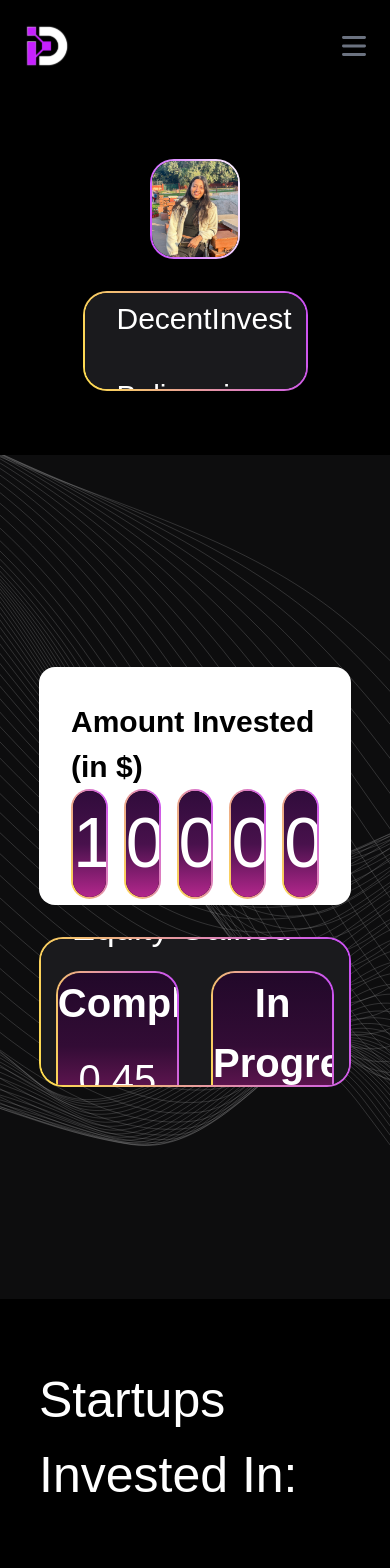
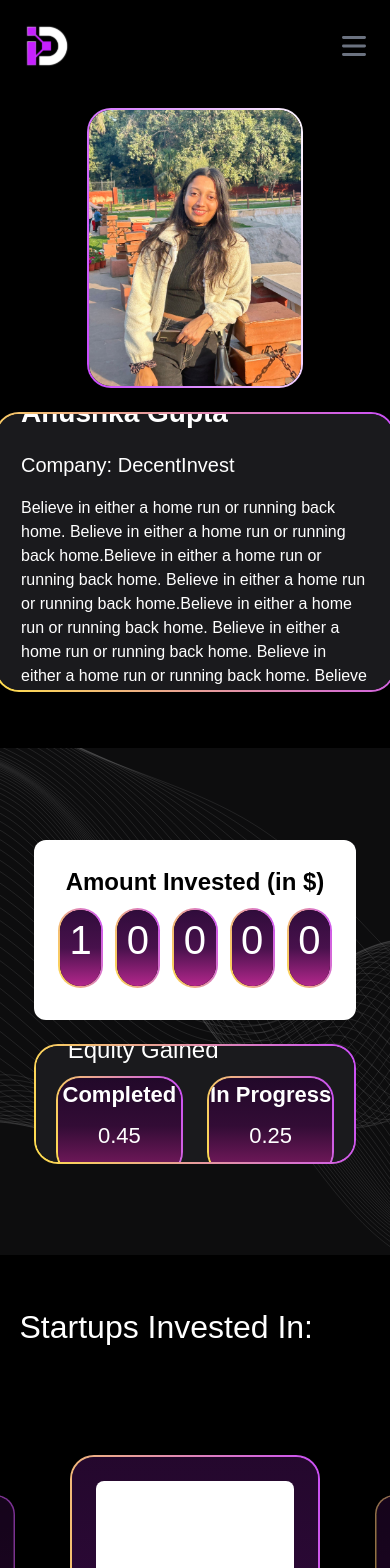
Before and after one commit to KBP09/DecentInvest-Landing, a Next.js app: page /anushkagupta in a window 390 px wide. Shown: the top 1568 px of the page. Built offline with nearby package versions, Linux system fonts and the light colour scheme.

Commit message:
Profile: text changes made
Signed-off-by: KBP09 <kanakbpandey2023@gmail.com>

```diff
--- a/app/anushkagupta/page.tsx
+++ b/app/anushkagupta/page.tsx
@@ -6,17 +6,18 @@ import NftSection from '../componenets/nftSection';
 
 const Page = () => {
     const gradientStyle = "linear-gradient(180deg, #300C3B 0%, #48114C 50%, #B3278C 100%)";
-    const values = [1, 0, 0, 0, 0,];
+    const values = [1, 0, 0, 0, 0];
     const cardData = [
         { title: "Completed", value: "0.45" },
         { title: "In Progress", value: "0.25" }
     ];
 
     return (
-        <div className="pt-[15vh] min-h-screen bg-black">
+        <div className="pt-[10vh] min-h-screen bg-black">
 
-            <div className="flex gap-8 justify-center w-full p-8 flex-col md:flex-row items-center">
-                <ProfileCard className="aspect-[35/39] max-w-full h-[100px] sm:h-[400px] flex items-center justify-center overflow-hidden">
+            {/* Profile Section */}
+            <div className="flex gap-6 justify-center w-full p-6 flex-col md:flex-row items-center">
+                <ProfileCard className="aspect-[30/39] max-w-[300px] sm:max-w-[300px] h-[280px] sm:h-[350px] flex items-center justify-center overflow-hidden">
                     <div className="relative w-full h-full">
                         <Image
                             src="/akg.jpg"
@@ -28,24 +29,28 @@ const Page = () => {
                     </div>
                 </ProfileCard>
 
-                <GradientCard bgColor="#1A1A1D" className="aspect-[45/20] text-white flex items-center justify-center max-w-full h-[100px] sm:h-[400px]">
-                    <div className="flex flex-col items-left justify-center w-full h-full p-8">
-                        <p className="text-[45px] font-bold top-0 mb-8">Anushka Gupta</p>
-                        <p className="text-[30px] mb-8">Company: DecentInvest</p>
-                        <p className="text-[30px]">Believe in either a home run or running back home.</p>
+                <GradientCard bgColor="#1A1A1D" className="aspect-[40/20] text-white flex items-center justify-center max-w-[400px] sm:max-w-[700px] h-[280px] sm:h-[350px]">
+                    <div className="flex flex-col items-left justify-center w-full h-full p-6">
+                        <p className="text-[28px] font-bold top-0 mb-4">Anushka Gupta</p>
+                        <p className="text-[20px] mb-4">Company: DecentInvest</p>
+                        <p className="text-[16px] leading-6">
+                            Believe in either a home run or running back home. Believe in either a home run or running back home.Believe in either a home run or running back home. Believe in either a home run or running back home.Believe in either a home run or running back home. Believe in either a home run or running back home.
+                            Believe in either a home run or running back home. Believe in either a home run or running back home.
+                        </p>
                     </div>
                 </GradientCard>
             </div>
 
-            <div className="w-full min-h-screen mt-8 bg-[url('/Vector.svg')] bg-cover bg-center flex items-center justify-center relative">
-                <div className="absolute inset-0 bg-[#1A1A1D] bg-opacity-50 flex flex-col items-center justify-center gap-8">
+            {/* Investment Section */}
+            <div className="w-full min-h-[60vh] mt-8 bg-[url('/Vector.svg')] bg-cover bg-center flex items-center justify-center relative">
+                <div className="absolute inset-0 bg-[#1A1A1D] bg-opacity-50 flex flex-col items-center justify-center gap-6 p-4">
 
-                    <div className="bg-white p-8 text-[30px] h-[238px] w-[80%] rounded-2xl">
-                        <p className='text-black font-bold'>Amount Invested (in $)</p>
-                        <div className="w-full h-full flex gap-4">
+                    <div className="bg-white p-6 text-[24px] flex flex-col items-center justify-center h-[180px] sm:h-[200px] w-[90%] sm:w-[50%] rounded-xl">
+                        <p className='text-black font-bold text-center'>Amount Invested (in $)</p>
+                        <div className="w-full h-full flex items-center justify-center gap-3">
                             {values.map((num, i) => (
-                                <GradientCard key={i} bgColor={gradientStyle} className="text-white flex items-center justify-center w-[110px] h-[110px]">
-                                    <h1 className="text-[70px] text-center">{num}</h1>
+                                <GradientCard key={i} bgColor={gradientStyle} className="text-white flex items-center justify-center w-[80px] h-[80px] sm:w-[100px] sm:h-[100px]">
+                                    <h1 className="text-[40px] sm:text-[50px] text-center">{num}</h1>
                                 </GradientCard>
                             ))}
                         </div>
@@ -53,17 +58,17 @@ const Page = () => {
 
                     {/* Equity Gained */}
                     <div className="flex justify-center w-full">
-                        <div className="w-[80%] flex flex-col items-center">
-                            <GradientCard bgColor="#1A1A1D" className="w-full text-white flex flex-col items-center justify-center h-[150px] sm:h-[300px]">
+                        <div className="w-[90%] sm:w-[65%] flex flex-col items-center">
+                            <GradientCard bgColor="#1A1A1D" className="w-full text-white flex flex-col items-center justify-center h-[120px] sm:h-[180px]">
                                 <div className='w-full h-full flex flex-col items-center justify-center'>
-                                    <h2 className="text-white w-[80%] text-[35px]">Equity Gained</h2>
-                                    <div className="flex gap-8 justify-center w-full mt-4">
+                                    <h2 className="text-white w-[80%] text-[24px] sm:text-[28px]">Equity Gained</h2>
+                                    <div className="flex gap-6 justify-center w-full mt-2">
                                         {cardData.map((item, i) => (
                                             <GradientCard key={i}
                                                 bgColor="linear-gradient(180deg, rgba(48, 12, 59, 0.7) 0%, rgba(72, 17, 76, 0.7) 50%, rgba(179, 39, 140, 0.7) 100%)"
-                                                className="text-white flex flex-col items-center justify-center w-[40%] h-[150px]">
-                                                <h1 className="text-[40px] text-center font-bold">{item.title}</h1>
-                                                <p className="text-[40px] text-center mt-4">{item.value}</p>
+                                                className="text-white flex flex-col items-center justify-center w-[40%] h-[100px]">
+                                                <h1 className="text-[22px] text-center font-bold">{item.title}</h1>
+                                                <p className="text-[22px] text-center mt-2">{item.value}</p>
                                             </GradientCard>
                                         ))}
                                     </div>
@@ -74,10 +79,12 @@ const Page = () => {
                 </div>
             </div>
 
-            <div className="w-full flex flex-col items-center justify-start mt-16">
-                <h1 className='text-white text-[50px] w-[80%]'>Startups Invested In:</h1>
+            {/* NFT Section */}
+            <div className="w-full flex flex-col items-center justify-start mt-12">
+                <h1 className='text-white text-[32px] sm:text-[36px] w-[90%] sm:w-[80%]'>Startups Invested In:</h1>
                 <NftSection background='black' />
             </div>
+
         </div>
     )
 }
--- a/app/componenets/aboutUsCards.tsx
+++ b/app/componenets/aboutUsCards.tsx
@@ -101,7 +101,7 @@ const ExpandableCard: React.FC<{ card: CardData; isExpanded: boolean; onClick: (
             animate={{ opacity: 1, scale: 1 }}
             exit={{ opacity: 0.5, scale: 0.9 }}
             transition={{ duration: 0.4, ease: [0.25, 0.1, 0.25, 1] }}
-            whileHover={{ scale: 1.03 }}
+            whileHover={{ scale: 1.05 }}
             whileTap={{ scale: 0.97 }}
             className={`relative w-full max-w-full rounded-[24px] sm:rounded-[48px] overflow-hidden flex flex-col items-center cursor-pointer
                 ${isExpanded ? 'aspect-[3/4] sm:aspect-[10/4] md:aspect-[10/4] col-span-full' : 'aspect-[5/3] sm:aspect-[14/9]'}`}
--- a/app/componenets/heroSection.tsx
+++ b/app/componenets/heroSection.tsx
@@ -1,61 +1,40 @@
 'use client'
-import { useRef, useEffect } from "react";
-
+import { useRef} from "react";
+import Image from "next/image";
 
 export default function Home() {
   const containerRef = useRef(null);
   const textRef = useRef<HTMLDivElement>(null);
   const buttonRef = useRef(null);
-  const videoRef = useRef<HTMLVideoElement | null>(null);
-
-  useEffect(() => {
-    const video = videoRef.current;
-    if (!video) return;
-
-    const handleTimeUpdate = () => {
-      if (video.currentTime >= 10) {
-        video.pause();
-        video.currentTime = 10;
-      }
-    };
-
-    video.addEventListener("timeupdate", handleTimeUpdate);
-
-    return () => {
-      video.removeEventListener("timeupdate", handleTimeUpdate);
-    };
-  }, []);
 
   return (
     <div className="h-[65vh] sm:h-screen w-full flex items-center justify-center flex-col relative mb-8 sm:mb-0 overflow-hidden">
-      {/* Background Video */}
-      <video
-        autoPlay
-        loop
-        muted
-        playsInline
-        className="absolute inset-0 w-full mt-8 h-full object-cover z-0 filter grayscale"
-      >
-        <source src="/homebg3.mp4" type="video/mp4" />
-        Your browser does not support the video tag.
-      </video>
 
-      {/* Content */}
+      <Image
+        src="/homebg.svg"
+        alt="Marketplace illustration"
+        layout="fill"
+        objectFit="cover"
+        objectPosition="center"
+        className="absolute inset-0 w-full h-full"
+      />
+
+
       <div className="absolute inset-0 bg-black/30 z-0"></div>
       <div
         ref={containerRef}
-        className="mt-24 h-[80vh] w-[80vw] max-w-[1500px] flex flex-col items-center justify-center relative z-10 rounded-[48px] shadow-lg p-6 sm:p-10 "
+        className="mt-24 h-[80vh] backdrop-blur-lg border-4 w-[80vw] max-w-[1500px] flex flex-col items-center justify-center relative z-10 rounded-[48px] shadow-lg p-6 sm:p-10 "
       >
         <div ref={textRef} className="text-center">
           <h1 className="text-white text-[35px] sm:text-[64px] md:text-[95px] font-extrabold mb-2 sm:mt-0 leading-tight uppercase tracking-wide drop-shadow-[0_0_20px_rgba(255,255,255,0.5)]">
             DecentInvest
           </h1>
           <div className="flex flex-col gap-3">
-            <h2 className="text-[#FFD700] text-[14px] md:text-[32px] xl:text-[42px] font-bold flex flex-col items-center justify-center gap-2 text-center">
-              Powering The Future <br /> Of Startup Investments
+            <h2 className="text-white text-[14px] md:text-[25px] xl:text-[35px] flex flex-col items-center justify-center gap-2 text-center">
+              Invest Decently, Invest Decentrally
             </h2>
 
-            <h2 className="text-gray-300 text-[12px] md:text-[20px] xl:text-[28px] italic flex items-center justify-center gap-2">
+            <h2 className="text-gray-300 text-[12px] md:text-[15px] xl:text-[23px] flex items-center justify-center gap-2">
               Tokenized Equity. Transparent Growth. Decentralized Wealth.
             </h2>
           </div>
```
